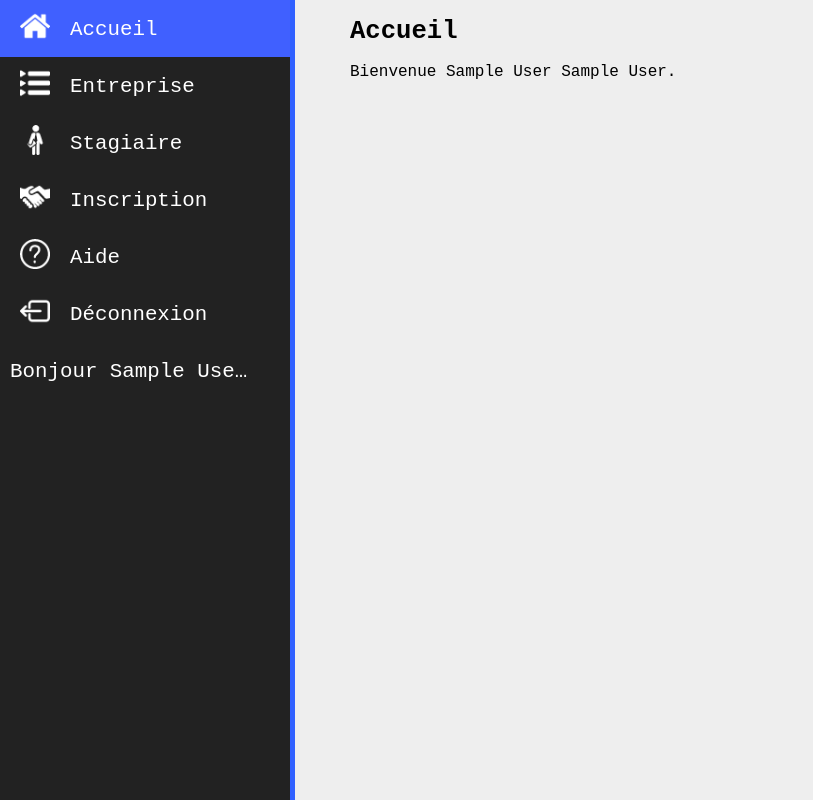
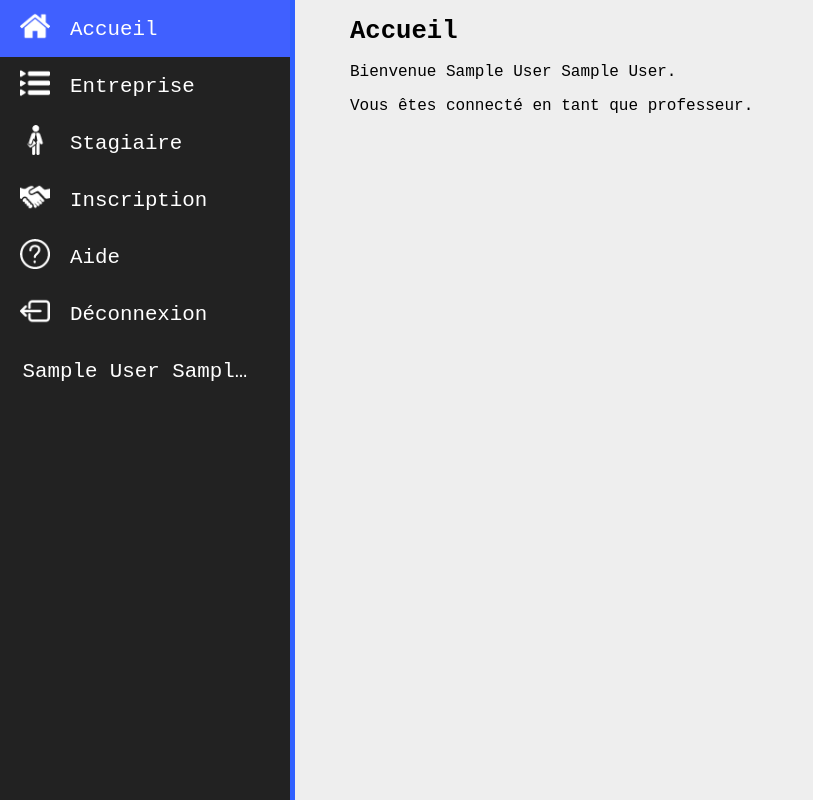
Before and after one commit to Darkkartes/IsiWebProject, a PHP site: page /index.php in a window 1280 px wide. Shown: the whole page, without its empty margins (0-813 px from the left). Run offline with PHP 8.4, Linux system fonts and the light colour scheme; the visitor is signed in with stand-in values (Sample User, id 1).

Commit message:
update accueil

```diff
--- a/template/base.twig
+++ b/template/base.twig
@@ -21,7 +21,7 @@
 					<a id="onglet_deconnexion" href="index.php?name=deconnexion" class="{% block deconnexion_active %} {% endblock %}">Déconnexion</a>
 					<a id="onglet_connexion" href="index.php?name=connexion" class="{% block connexion_active %} {% endblock %}" style="{% block cacher %} {% endblock %}">Connexion</a>
 					{% if connected %}
-						<a id="utilisateur">Bonjour
+						<a id="utilisateur">
 							{{ connected.nom }}
 							{{ connected.prenom }}</a>
 					{% endif %}
--- a/template/view/accueil.twig
+++ b/template/view/accueil.twig
@@ -7,4 +7,5 @@
 	<h1>Accueil</h1>
 
 	<p>Bienvenue {{ session.prenom }} {{ session.nom }}.</p>
+	<p>Vous êtes connecté en tant que {{ session.role }}.</p>
 {% endblock %}
```
